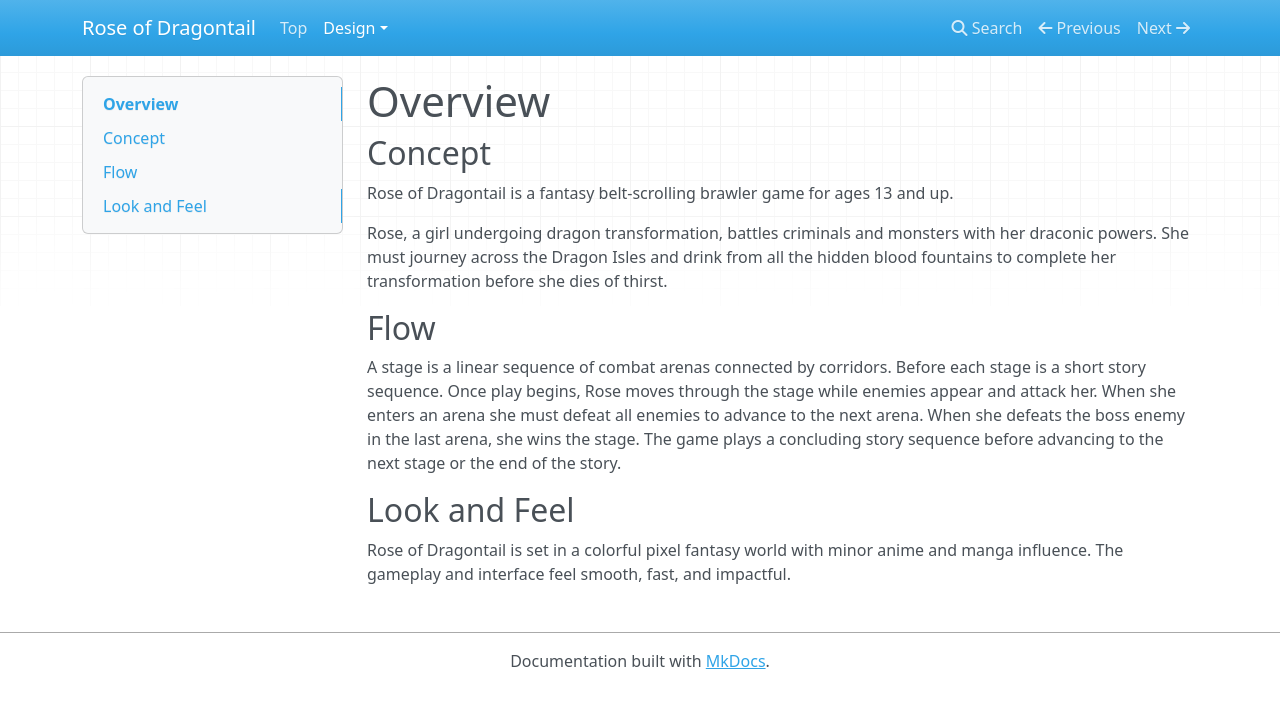
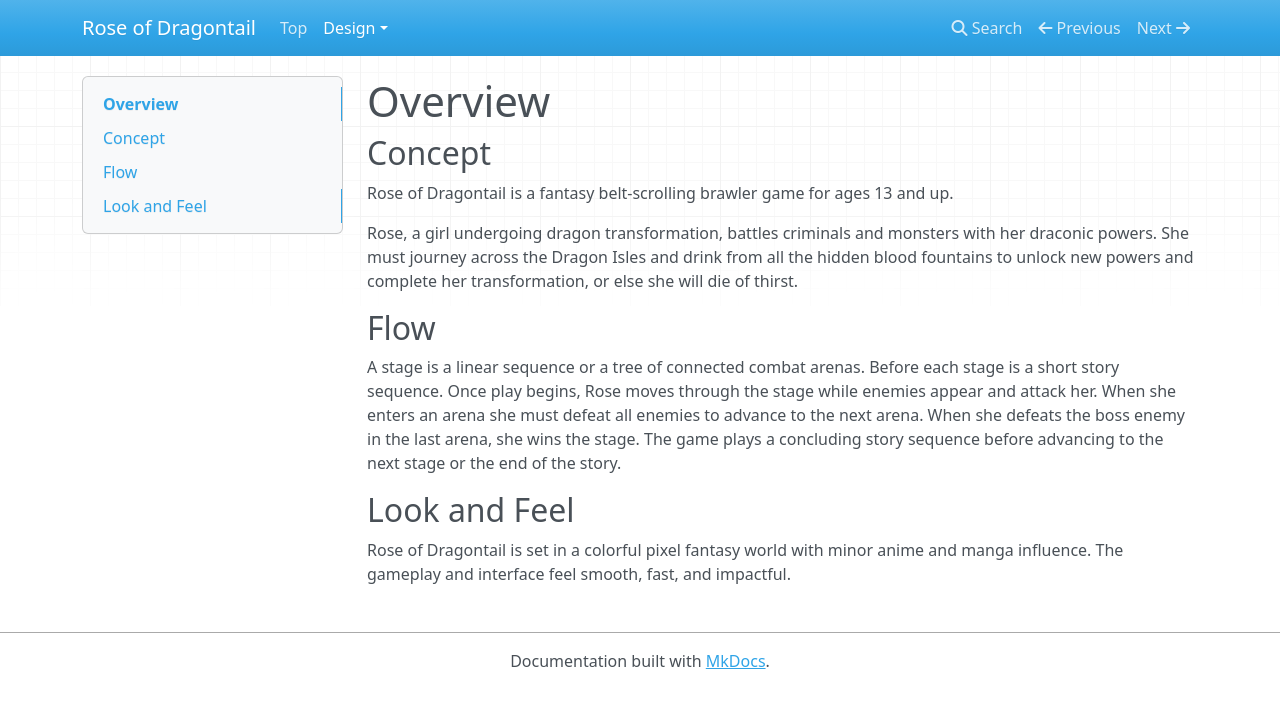
Before and after one commit to IoriBranford/dragontail-doc, an MkDocs documentation site: the page built from docs/overview.md, in a window 1280 px wide. Shown: the top 708 px of the page. Built offline with MkDocs 1.6.1, drawn with Linux system fonts in a browser that asks for light colours; nearby versions of some CDN libraries.

Commit message:
Mention unlocking new powers and possibility of multiple routes in stages.
Signed-off-by: IoriBranford <ioribranford@gmail.com>

```diff
--- a/docs/overview.md
+++ b/docs/overview.md
@@ -4,11 +4,11 @@
 
 Rose of Dragontail is a fantasy belt-scrolling brawler game for ages 13 and up.
 
-Rose, a girl undergoing dragon transformation, battles criminals and monsters with her draconic powers. She must journey across the Dragon Isles and drink from all the hidden blood fountains to complete her transformation before she dies of thirst.
+Rose, a girl undergoing dragon transformation, battles criminals and monsters with her draconic powers. She must journey across the Dragon Isles and drink from all the hidden blood fountains to unlock new powers and complete her transformation, or else she will die of thirst.
 
 ## Flow
 
-A stage is a linear sequence of combat arenas connected by corridors. Before each stage is a short story sequence. Once play begins, Rose moves through the stage while enemies appear and attack her. When she enters an arena she must defeat all enemies to advance to the next arena. When she defeats the boss enemy in the last arena, she wins the stage. The game plays a concluding story sequence before advancing to the next stage or the end of the story.
+A stage is a linear sequence or a tree of connected combat arenas. Before each stage is a short story sequence. Once play begins, Rose moves through the stage while enemies appear and attack her. When she enters an arena she must defeat all enemies to advance to the next arena. When she defeats the boss enemy in the last arena, she wins the stage. The game plays a concluding story sequence before advancing to the next stage or the end of the story.
 
 ## Look and Feel
 
```
